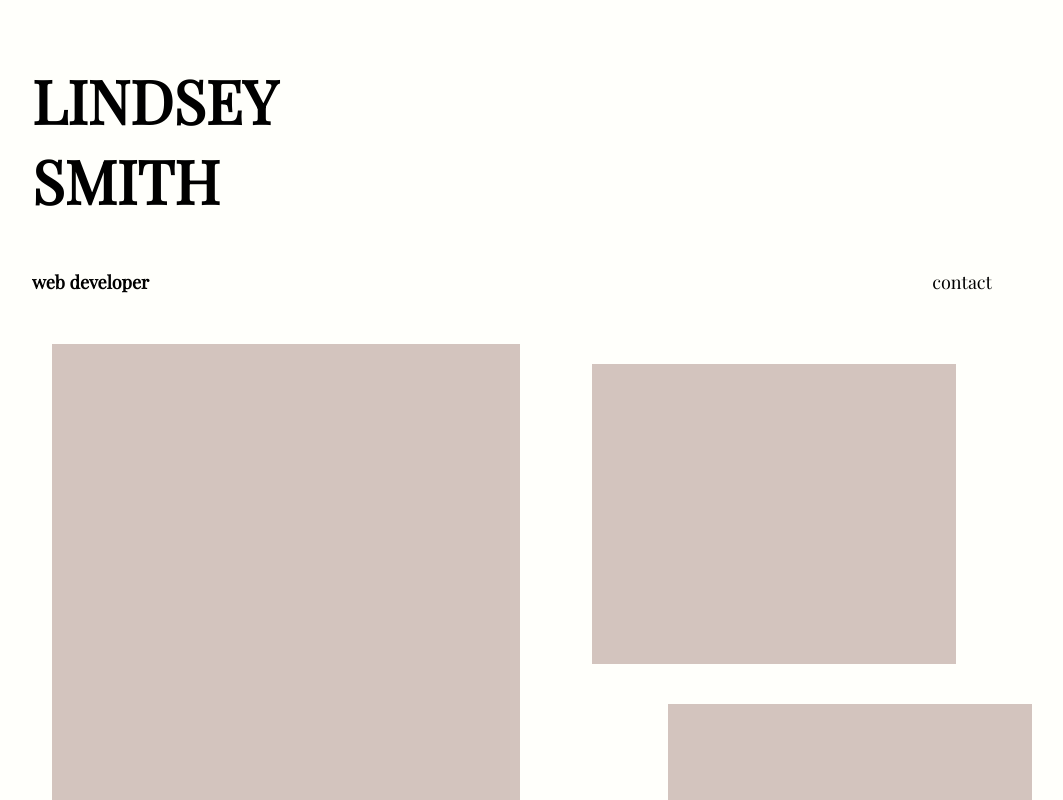
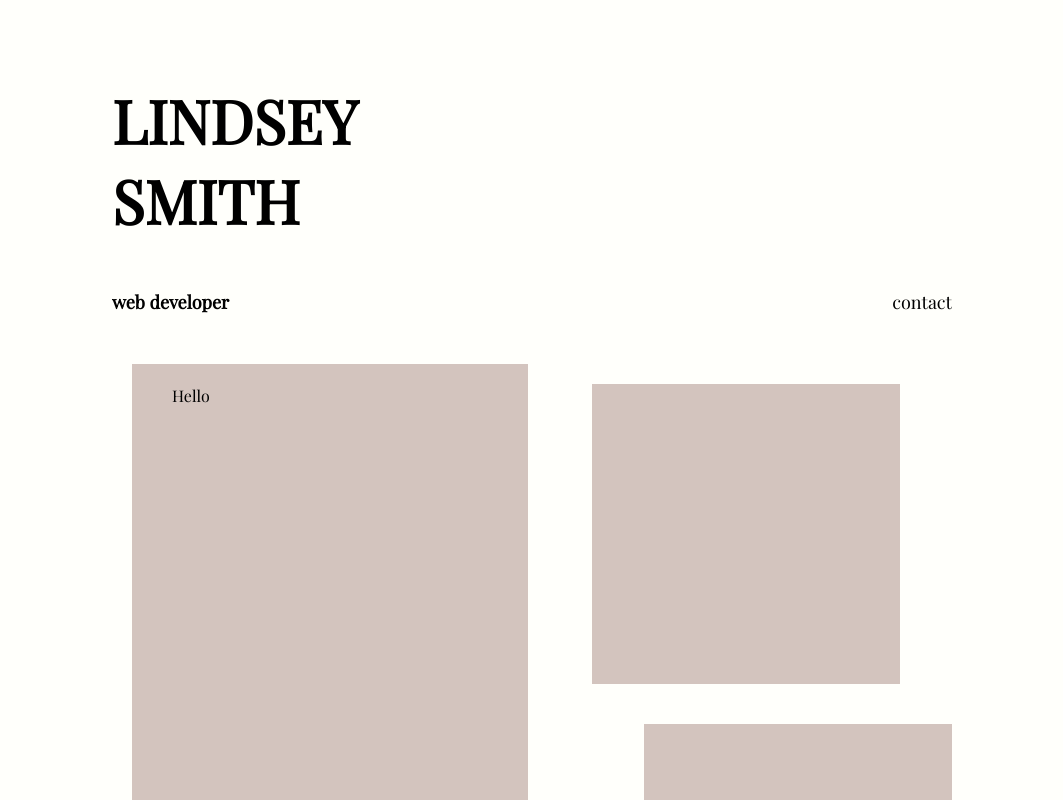
Before and after one commit to campbelllm/portfolio, a React (Create React App) app: page / in a window 1280 px wide. Shown: the top 800 px of the page, without its empty margins (128-1191 px from the left). Built offline with nearby package versions, Linux system fonts and the light colour scheme.

Commit message:
fixed padding and margins

```diff
--- a/src/components/Header/headerStyledComponents.js
+++ b/src/components/Header/headerStyledComponents.js
@@ -5,7 +5,7 @@ export const HeaderSection = styled.div`
   display: flex;
   flex-direction: row ;
   flex-wrap: wrap;
-  margin: 0;
+  margin: 0 ;
 `;
 
 export const Name = styled.div`
@@ -40,6 +40,7 @@ export const Contact = styled.div`
         background-repeat: no-repeat;
         background-position: center bottom;
         transition: all .2s ease-out;
+        margin: 0;
     }
     & a:hover{
         background-size: 100% 1px, auto;
--- a/src/components/Home/homeStyledComponents.js
+++ b/src/components/Home/homeStyledComponents.js
@@ -5,4 +5,5 @@ export const HomeSection = styled.div `
     display: flex;
     flex-direction: column;
     margin: 0;
+    padding: 20px 80px;
 `
--- a/src/components/Projects/Projects.js
+++ b/src/components/Projects/Projects.js
@@ -13,7 +13,13 @@ const Projects = () => {
   return (
     <AllProjects>
     <ProjectSection1>
-      <ProjectOne />
+      <ProjectOne>
+        <a href="#">
+            <div>
+                Hello
+            </div>
+        </a>
+      </ProjectOne>
       <ProjectTwo/>
     </ProjectSection1>
     <ProjectSection2>
--- a/src/components/Projects/projectsStyledComponent.js
+++ b/src/components/Projects/projectsStyledComponent.js
@@ -26,6 +26,21 @@ export const ProjectOne = styled.div`
   width: 90%;
   height: 500px;
   margin: 20px;
+
+
+  & a {
+    color: black;
+    text-decoration: none;
+  }
+
+  & a:hover {
+   color: pink;
+  }
+
+  & div {
+    width: 100%;
+    height: 100%;
+  }
 `;
 
 export const ProjectTwo = styled.div`
```
